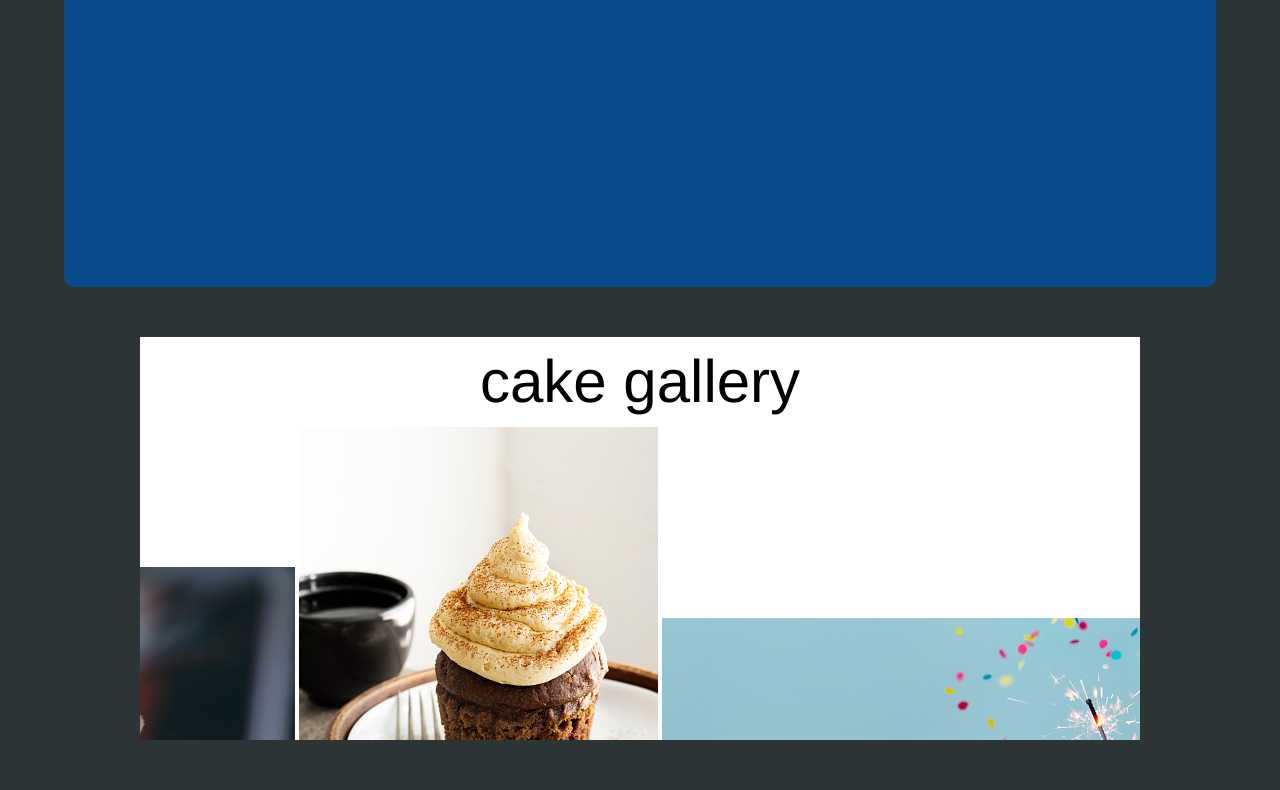
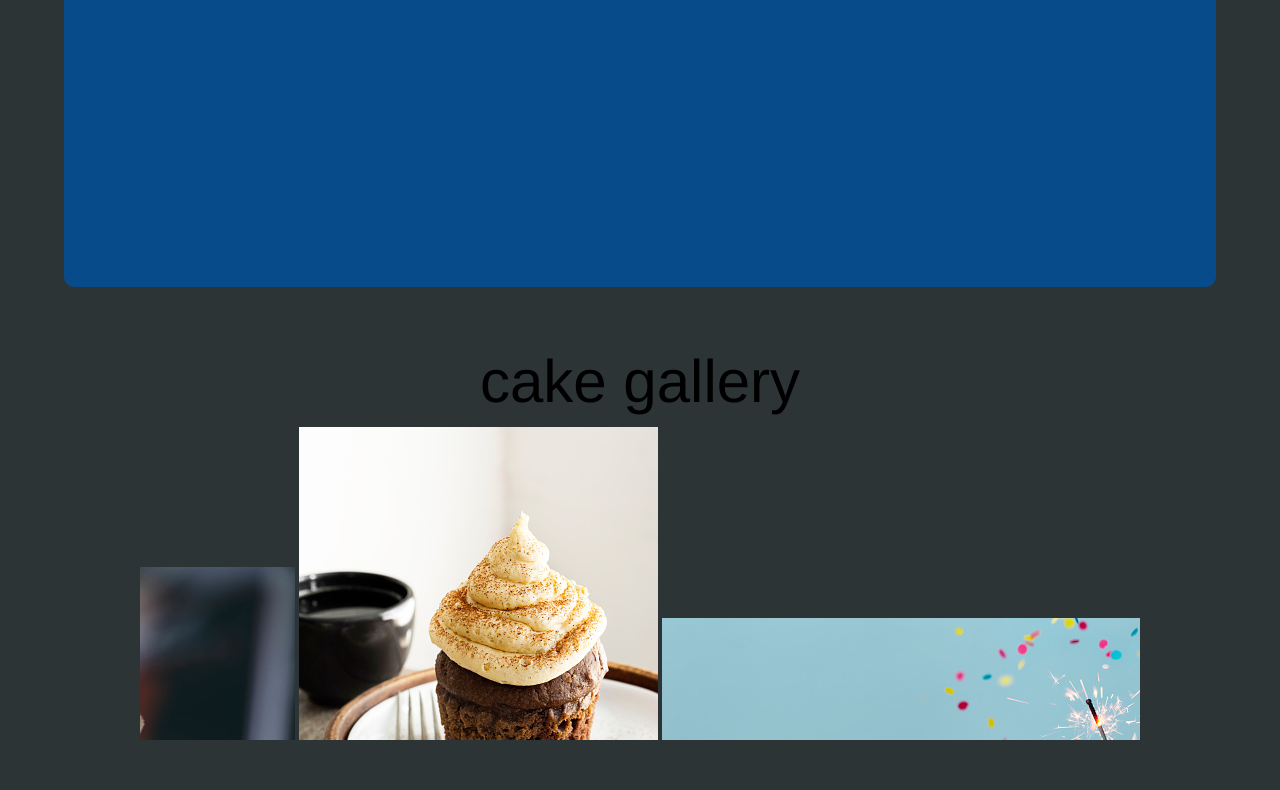
Before and after one commit to sherineshiny/shiny-kit, a plain HTML site: page index.html in a window 1280 px wide. Shown: the part 453-1243 px from the top of the page. Drawn offline with Linux system fonts and the light colour scheme; a web font is replaced by a local one.

Commit message:
Update kit.css

```diff
--- a/kit.css
+++ b/kit.css
@@ -84,7 +84,7 @@ visibility: visible;
  width: 1000px;
  overflow: hidden;
  margin: 50px auto;
- background: white;
+ background: #2d3436;
 }
 #container h1 {
  text-align: center;
@@ -94,7 +94,7 @@ visibility: visible;
  width: 1000px;
  overflow: hidden;
  margin: 50px auto;
- background: white;
+ background: #2d3436;
 }
 .first {
  -webkit-animation: bannermove 30s linear infinite;
```
